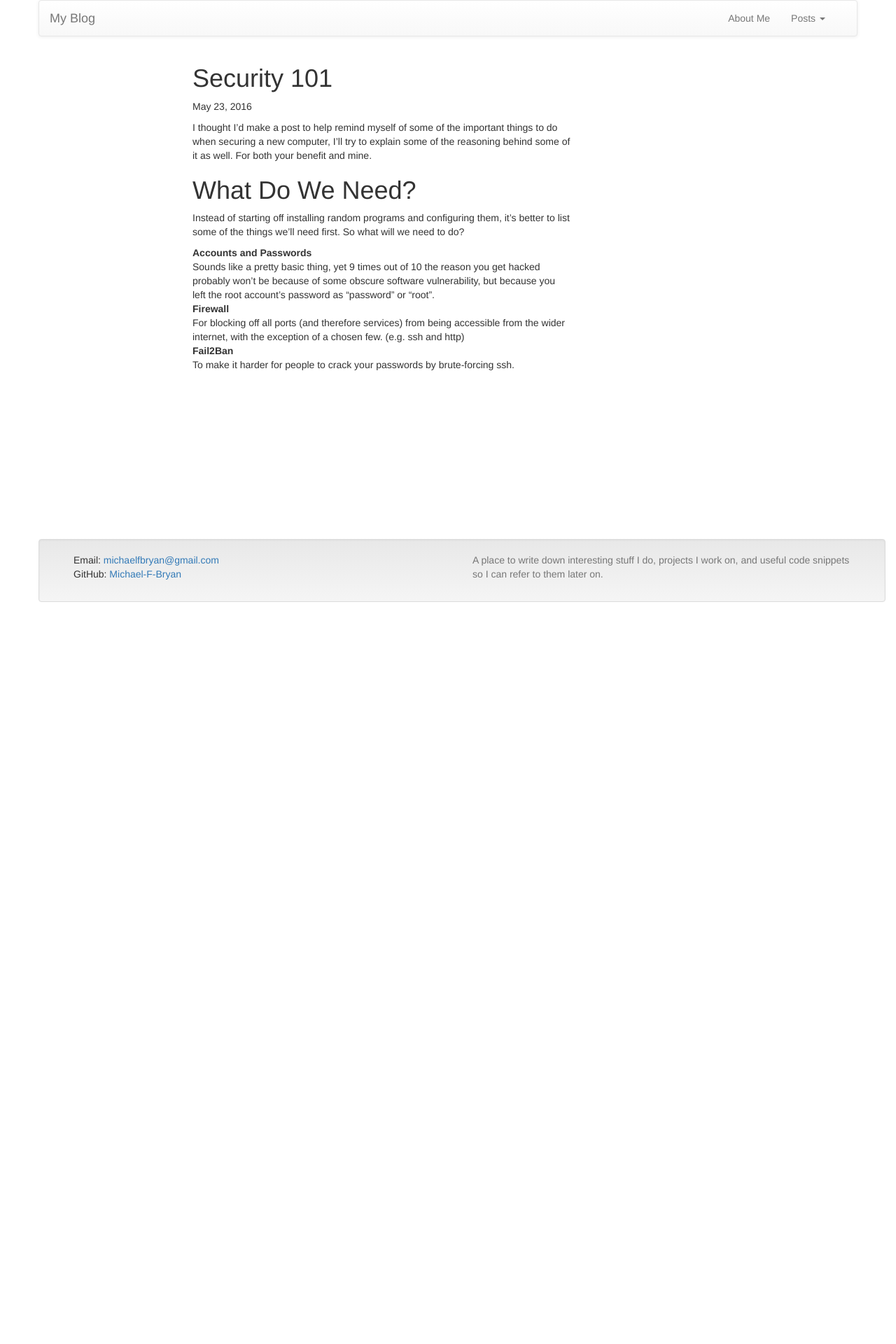
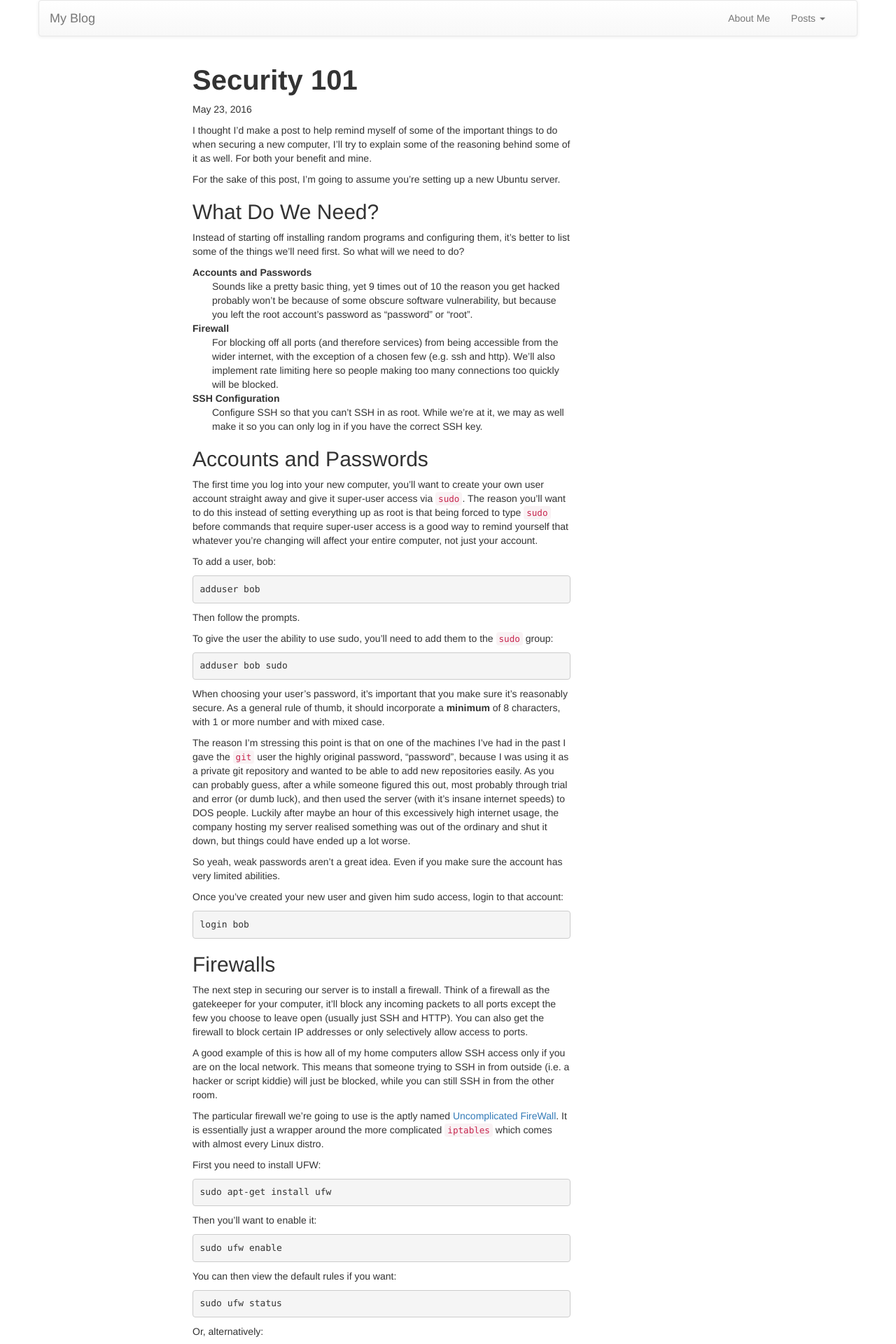
Before and after one commit to Michael-F-Bryan/jekyll-blog, a Jekyll site: the page built from _posts/2016-05-24-security-101.md, in a window 1280 px wide. Shown: the top 1920 px of the page at 70% size. Built offline with Jekyll 4.4.1, drawn with Linux system fonts in a browser that asks for light colours; nearby versions of some CDN libraries; before the commit the page ends 900 px from its top, so only the background shows below that; some of the changed text lies outside the part shown.

Commit message:
Did more on the security post

```diff
--- a/_posts/2016-05-24-security-101.md
+++ b/_posts/2016-05-24-security-101.md
@@ -9,8 +9,11 @@ I thought I'd make a post to help remind myself of some of the important things
 to do when securing a new computer, I'll try to explain some of the reasoning
 behind some of it as well. For both your benefit and mine.
 
+For the sake of this post, I'm going to assume you're setting up a new Ubuntu
+server.
+
 What Do We Need?
-================
+----------------
 
 Instead of starting off installing random programs and configuring them, it's
 better to list some of the things we'll need first. So what will we need to do?
@@ -22,8 +25,138 @@ Accounts and Passwords
 
 Firewall
 :    For blocking off all ports (and therefore services) from being accessible
-     from the wider internet, with the exception of a chosen few. (e.g. ssh and
-     http)
+     from the wider internet, with the exception of a chosen few (e.g. ssh and
+     http). We'll also implement rate limiting here so people making too many
+     connections too quickly will be blocked.
 
-Fail2Ban
-:    To make it harder for people to crack your passwords by brute-forcing ssh.
+SSH Configuration
+:   Configure SSH so that you can't SSH in as root. While we're at it, we may
+    as well make it so you can only log in if you have the correct SSH key.
+
+
+Accounts and Passwords
+----------------------
+
+The first time you log into your new computer, you'll want to create your own
+user account straight away and give it super-user access via `sudo`. The reason
+you'll want to do this instead of setting everything up as root is that being
+forced to type `sudo` before commands that require super-user access is a
+good way to remind yourself that whatever you're changing will affect your
+entire computer, not just your account.
+
+To add a user, bob:
+
+{% highlight bash %}
+adduser bob
+{% endhighlight %}
+
+Then follow the prompts.
+
+To give the user the ability to use sudo, you'll need to add them to the `sudo`
+group:
+
+{% highlight bash %}
+adduser bob sudo
+{% endhighlight %}
+
+When choosing your user's password, it's important that you make sure it's
+reasonably secure. As a general rule of thumb, it should incorporate a
+**minimum** of 8 characters, with 1 or more number and with mixed case.
+
+The reason I'm stressing this point is that on one of the machines I've had in
+the past I gave the `git` user the highly original password, "password",
+because I was using it as a private git repository and wanted to be able to add
+new repositories easily. As you can probably guess, after a while someone
+figured this out, most probably through trial and error (or dumb luck), and
+then used the server (with it's insane internet speeds) to DOS people. Luckily
+after maybe an hour of this excessively high internet usage, the company
+hosting my server realised something was out of the ordinary and shut it down,
+but things could have ended up a lot worse.
+
+So yeah, weak passwords aren't a great idea. Even if you make sure the account
+has very limited abilities.
+
+Once you've created your new user and given him sudo access, login to that
+account:
+
+{% highlight bash %}
+login bob
+{% endhighlight %}
+
+
+Firewalls
+---------
+
+The next step in securing our server is to install a firewall. Think of a
+firewall as the gatekeeper for your computer, it'll block any incoming packets
+to all ports except the few you choose to leave open (usually just SSH and
+HTTP). You can also get the firewall to block certain IP addresses or only
+selectively allow access to ports.
+
+A good example of this is how all of my home computers allow SSH access only if
+you are on the local network. This means that someone trying to SSH in from
+outside (i.e. a hacker or script kiddie) will just be blocked, while you can
+still SSH in from the other room.
+
+The particular firewall we're going to use is the aptly named [Uncomplicated
+FireWall][ufw]. It is essentially just a wrapper around the more complicated
+`iptables` which comes with almost every Linux distro.
+
+First you need to install UFW:
+
+{% highlight bash %}
+sudo apt-get install ufw
+{% endhighlight %}
+
+Then you'll want to enable it:
+
+{% highlight bash %}
+sudo ufw enable
+{% endhighlight %}
+
+You can then view the default rules if you want:
+
+{% highlight bash %}
+sudo ufw status
+{% endhighlight %}
+
+Or, alternatively:
+
+{% highlight bash %}
+sudo ufw status
+{% endhighlight %}
+
+Now that you've got UFW installed and enabled, you'll want to create some rules
+for it. Depending on your particular circumstances, the rules you create will
+differ but at a bare minimum you'll want to allow SSH to pass through the
+firewall. Otherwise how are you going to log into your server later on?
+
+The syntax for adding rules is fairly straightforward:
+
+{% highlight bash %}
+sudo ufw allow in ssh
+{% endhighlight %}
+
+You can specify the port either with a service name (i.e. "ssh"), or its
+number (i.e. 22).
+
+UFW also has the ability to do `rate limiting`. To deny connections from an
+IP address that has attempted to initiate 6 or more ssh connections in the last
+30 seconds, you can do this:
+
+{% highlight bash %}
+sudo ufw limit ssh
+{% endhighlight %}
+
+A slightly more complicated example is only allowing someone to SSH in from the
+local network (for example using CIDR notation, mine is 192.168.0.0/16).
+
+{% highlight bash %}
+sudo ufw allow from 192.168.0.0/16 to 0.0.0.0 port 22
+{% endhighlight %}
+
+The "0.0.0.0" above is just a shortcut for "all interfaces for this
+computer".
+
+
+[ufw]: https://wiki.archlinux.org/index.php/Uncomplicated_Firewall
```
Also changed, not shown: about.md (+1 -1 lines), css/main.scss (deleted, +0 -53 lines), bootstrap/css/bootstrap.css.
